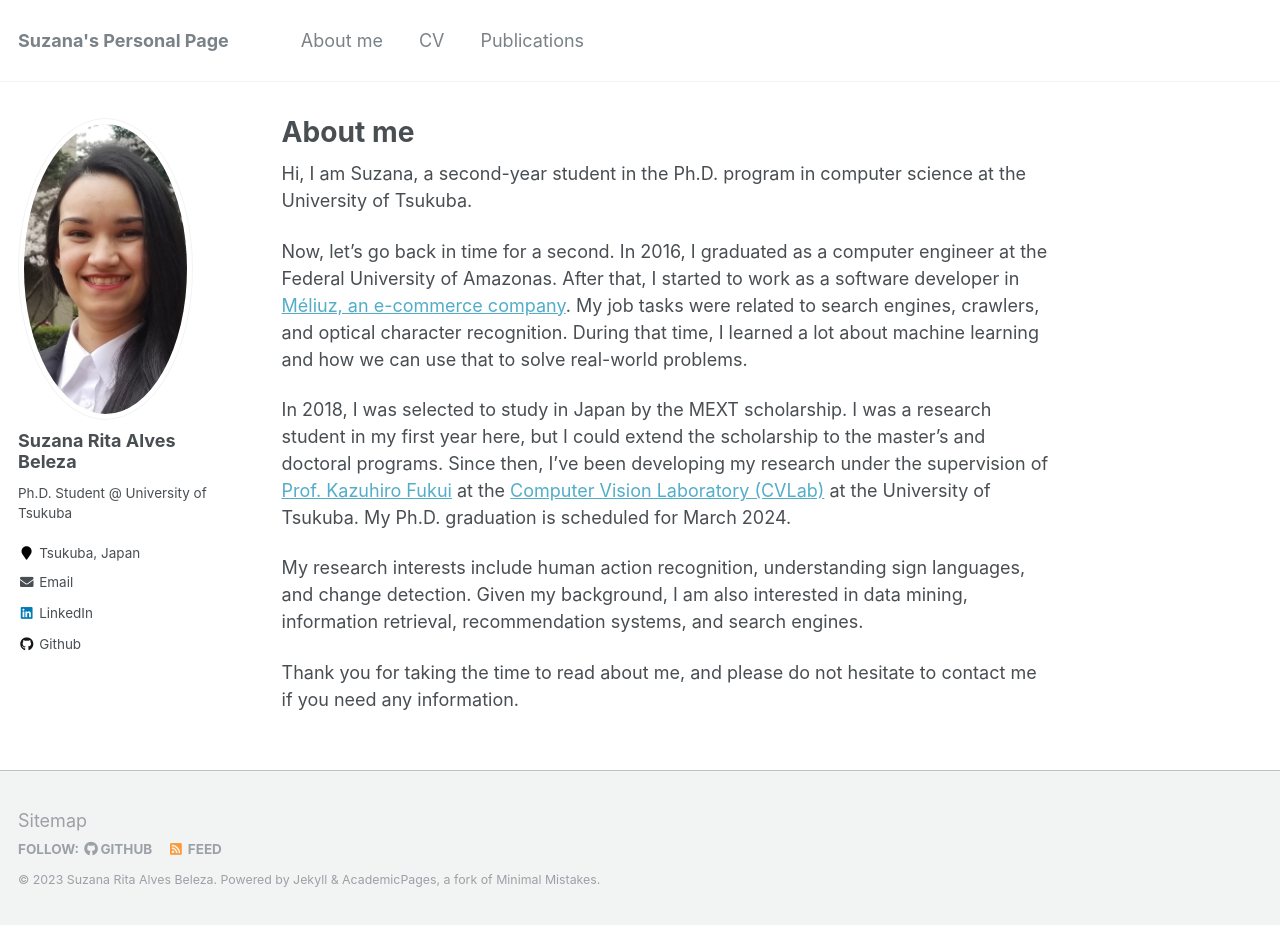
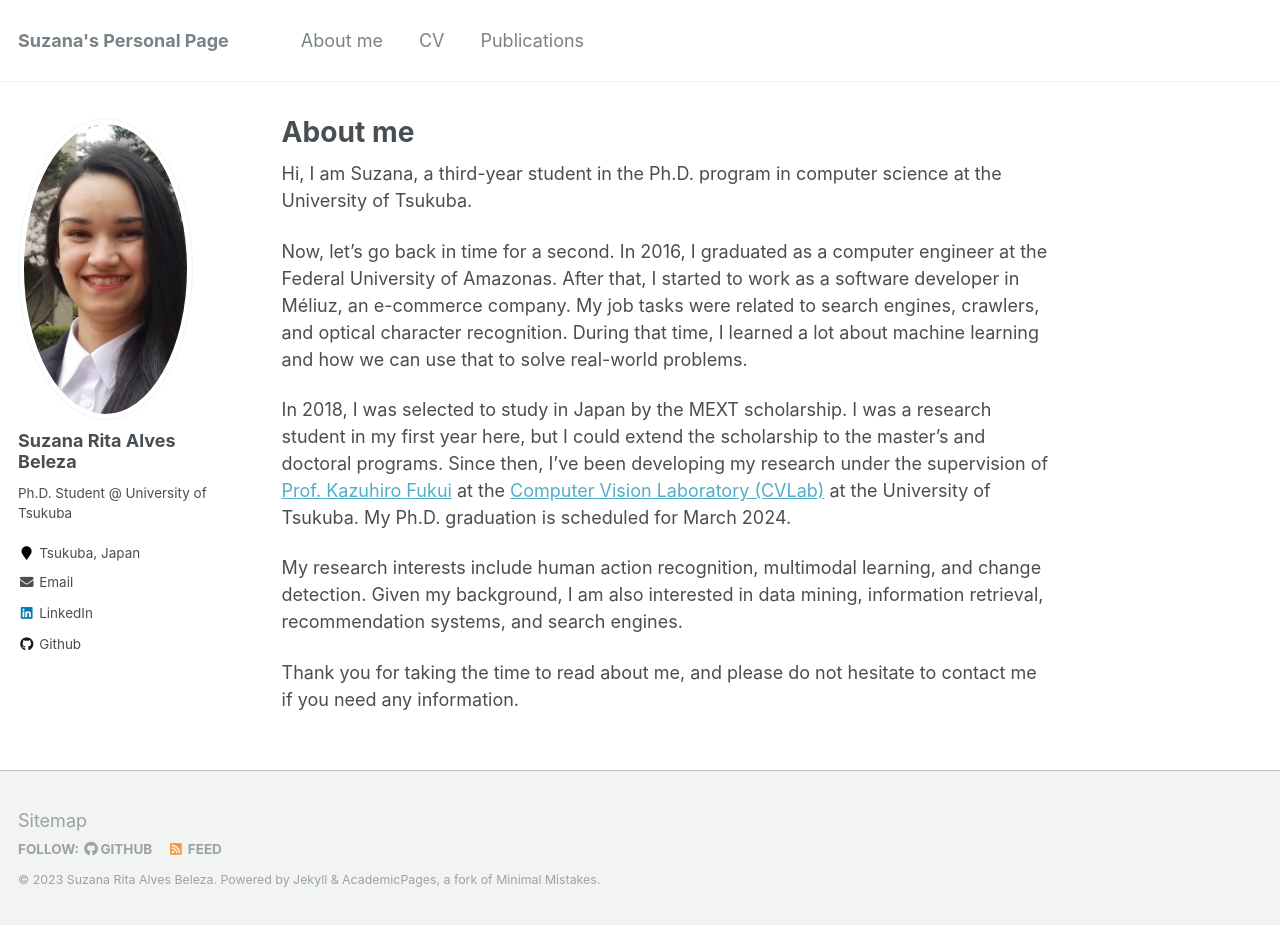
Before and after one commit to suzana-rita/suzana-rita.github.io, a Jekyll site: the page built from _pages/about.md, in a window 1280 px wide and 925 px high. Built offline with Jekyll 4.4.1, drawn with Linux system fonts in a browser that asks for light colours.

Commit message:
Update the about me page

```diff
--- a/_pages/about.md
+++ b/_pages/about.md
@@ -7,12 +7,12 @@ redirect_from:
   - /about/
   - /about.html
 ---
-Hi, I am Suzana, a second-year student in the Ph.D. program in computer science at the University of Tsukuba.
+Hi, I am Suzana, a third-year student in the Ph.D. program in computer science at the University of Tsukuba.
 
-Now, let's go back in time for a second. In 2016, I graduated as a computer engineer at the Federal University of Amazonas. After that, I started to work as a software developer in [Méliuz, an e-commerce company](https://www.meliuz.com.br/). My job tasks were related to search engines, crawlers, and optical character recognition. During that time, I learned a lot about machine learning and how we can use that to solve real-world problems.
+Now, let's go back in time for a second. In 2016, I graduated as a computer engineer at the Federal University of Amazonas. After that, I started to work as a software developer in Méliuz, an e-commerce company. My job tasks were related to search engines, crawlers, and optical character recognition. During that time, I learned a lot about machine learning and how we can use that to solve real-world problems.
 
 In 2018, I was selected to study in Japan by the MEXT scholarship. I was a research student in my first year here, but I could extend the scholarship to the master's and doctoral programs. Since then, I've been developing my research under the supervision of [Prof. Kazuhiro Fukui](http://www.cvlab.cs.tsukuba.ac.jp/~kfukui/english/indexE.html) at the [Computer Vision Laboratory (CVLab)](https://en.home.cvlab.cs.tsukuba.ac.jp/home) at the University of Tsukuba. My Ph.D. graduation is scheduled for March 2024.
 
-My research interests include human action recognition, understanding sign languages, and change detection. Given my background, I am also interested in data mining, information retrieval, recommendation systems, and search engines.
+My research interests include human action recognition, multimodal learning, and change detection. Given my background, I am also interested in data mining, information retrieval, recommendation systems, and search engines.
 
 Thank you for taking the time to read about me, and please do not hesitate to contact me if you need any information.
```
